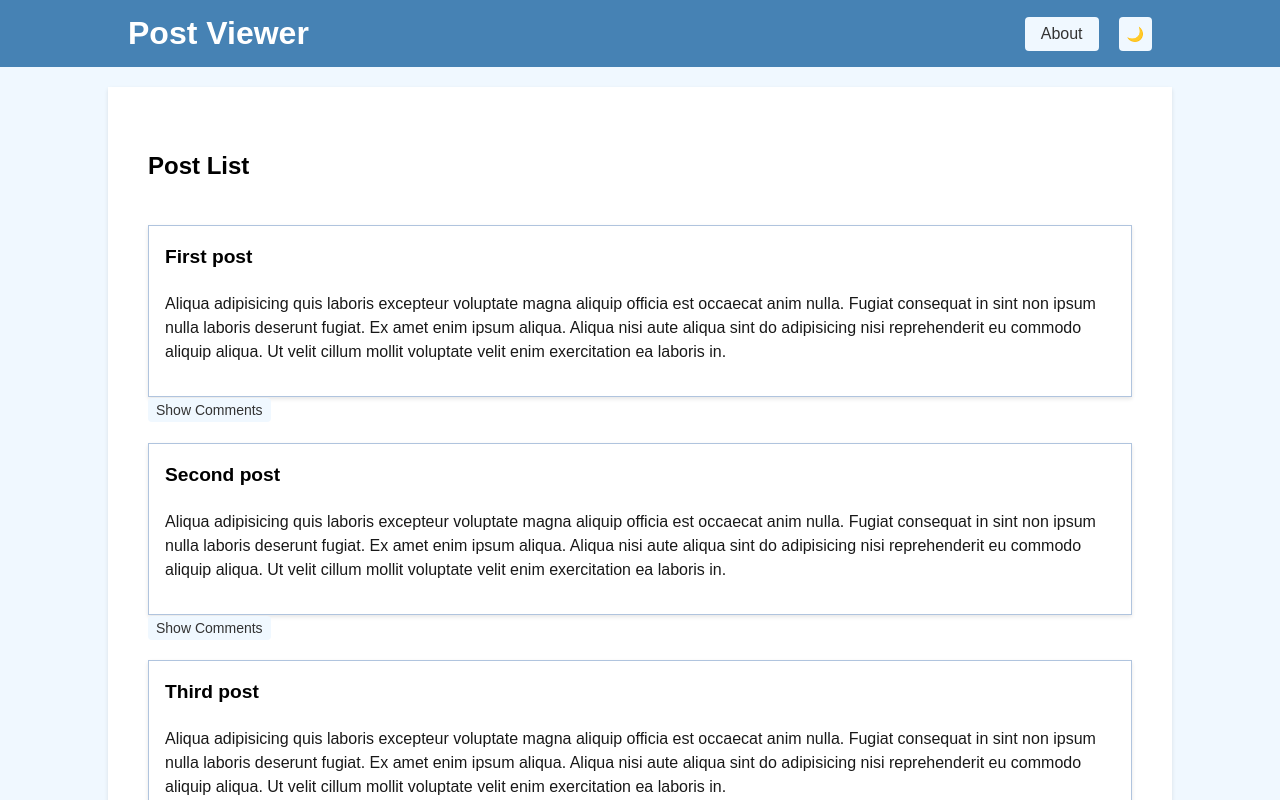
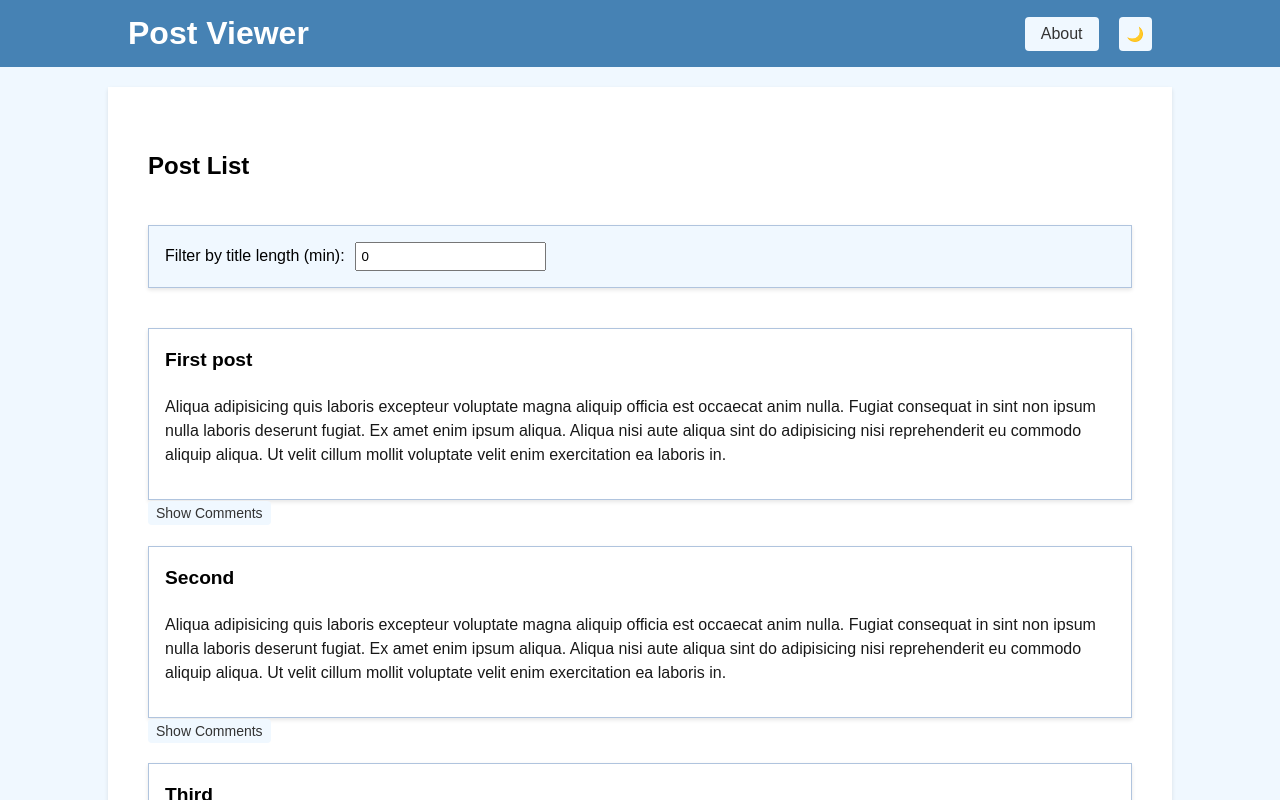
Before and after one commit to digrayden/Post-Viewer, a React (Vite) app in the folder post-viewer-app/: page / in a window 1280 px wide. Shown: the top 800 px of the page. Built offline with nearby package versions, Linux system fonts and the light colour scheme.

Commit message:
feat: add code for filtred posts by title length

```diff
--- a/post-viewer-app/src/App.css
+++ b/post-viewer-app/src/App.css
@@ -250,3 +250,16 @@ body {
   justify-content: center;
   font-size: 1.25rem;
 }
+
+.post-length-filter {
+  margin-bottom: 20px;
+  border: 1px solid var(--card-border);
+  padding: 16px;
+  background-color: var(--primary-color);
+  box-shadow: var(--card-shadow);
+}
+
+.post-length-filter input {
+  margin-left: 10px;
+  padding: 5px;
+}
--- a/post-viewer-app/src/features/PostLengthFilter/lib/filterByLength.ts
+++ b/post-viewer-app/src/features/PostLengthFilter/lib/filterByLength.ts
@@ -0,0 +1,6 @@
+export const filterByLength = (
+  posts: { id: number; title: string; body: string }[],
+  minLength: number
+) => {
+  return posts.filter(post => post.title.length >= minLength);
+};
--- a/post-viewer-app/src/features/PostLengthFilter/ui/PostLengthFilter.tsx
+++ b/post-viewer-app/src/features/PostLengthFilter/ui/PostLengthFilter.tsx
@@ -0,0 +1,38 @@
+import { useState, useEffect } from 'react';
+import { filterByLength } from '../lib/filterByLength';
+
+interface PostLengthFilterProp {
+  allPosts: { id: number; title: string; body: string }[];
+  onFilter: (filteredPosts: { id: number; title: string; body: string }[]) => void;
+  currentLength: number;
+}
+
+const PostLengthFilter = ({ allPosts, onFilter, currentLength }: PostLengthFilterProp) => {
+  const [minLength, setMinLength] = useState(currentLength);
+
+  useEffect(() => {
+    const filtered = filterByLength(allPosts, minLength);
+    onFilter(filtered);
+  }, [minLength, allPosts, onFilter]);
+
+  const handleFilter = (e: React.ChangeEvent<HTMLInputElement>) => {
+    const length = parseInt(e.target.value) || 0;
+    setMinLength(length);
+  };
+
+  return (
+    <div className="post-length-filter">
+      <label>
+        Filter by title length (min):
+        <input
+          type="number"
+          value={minLength}
+          onChange={handleFilter}
+          min="0"
+        />
+      </label>
+    </div>
+  );
+};
+
+export default PostLengthFilter;
--- a/post-viewer-app/src/widgets/PostList/PostList.tsx
+++ b/post-viewer-app/src/widgets/PostList/PostList.tsx
@@ -1,12 +1,15 @@
 import PostCard from "../../entities/post/ui/PostCard";
-import { useCallback, useState } from "react";
+import { useCallback, useState, useMemo } from "react";
 import CommentList from "../../widgets/CommentList/ui/CommentList";
 import { somePosts, someComments } from "./constants";
 import Button from "../../shared/ui/Button/Button";
 import { withLoading } from "../../shared/lib/hoc/HOC";
+import PostLengthFilter from '../../features/PostLengthFilter/ui/PostLengthFilter';
 
 const PostListComponent = () => {
   const [showComments, setShowComments] = useState<Record<number, boolean>>({});
+  const [filteredPosts, setFilteredPosts] = useState(somePosts);
+  const [currentMinLength, setCurrentMinLength] = useState(0);
 
   const toggleComments = useCallback((postId: number) => {
     setShowComments(prev => ({
@@ -15,11 +18,28 @@ const PostListComponent = () => {
     }));
   }, []);
 
+  const handleFilter = useCallback((newFilteredPosts: typeof somePosts) => {
+    setFilteredPosts(newFilteredPosts);
+    if (newFilteredPosts.length > 0) {
+      setCurrentMinLength(Math.min(...newFilteredPosts.map(p => p.title.length)));
+    } else {
+      setCurrentMinLength(0);
+    }
+  }, []);
+
+  const memoizedPosts = useMemo(() => filteredPosts, [filteredPosts]);
+
   return (
     <div className="post-list">
       <h2 className="post-list_title">Post List</h2>
 
-      {somePosts.map((post) => (
+      <PostLengthFilter
+        allPosts={somePosts}
+        onFilter={handleFilter}
+        currentLength={currentMinLength}
+      />
+
+      {memoizedPosts.map((post) => (
         <div key={post.id}>
           <PostCard post={post} />
           <Button onClick={() => toggleComments(post.id)} variant="secondary" size="sm">
--- a/post-viewer-app/src/widgets/PostList/constants.ts
+++ b/post-viewer-app/src/widgets/PostList/constants.ts
@@ -1,7 +1,8 @@
 export const somePosts = [
   {id: 1, title: 'First post', body: 'Aliqua adipisicing quis laboris excepteur voluptate magna aliquip officia est occaecat anim nulla. Fugiat consequat in sint non ipsum nulla laboris deserunt fugiat. Ex amet enim ipsum aliqua. Aliqua nisi aute aliqua sint do adipisicing nisi reprehenderit eu commodo aliquip aliqua. Ut velit cillum mollit voluptate velit enim exercitation ea laboris in.'},
-  {id: 2, title: 'Second post', body: 'Aliqua adipisicing quis laboris excepteur voluptate magna aliquip officia est occaecat anim nulla. Fugiat consequat in sint non ipsum nulla laboris deserunt fugiat. Ex amet enim ipsum aliqua. Aliqua nisi aute aliqua sint do adipisicing nisi reprehenderit eu commodo aliquip aliqua. Ut velit cillum mollit voluptate velit enim exercitation ea laboris in.'},
-  {id: 3, title: 'Third post', body: 'Aliqua adipisicing quis laboris excepteur voluptate magna aliquip officia est occaecat anim nulla. Fugiat consequat in sint non ipsum nulla laboris deserunt fugiat. Ex amet enim ipsum aliqua. Aliqua nisi aute aliqua sint do adipisicing nisi reprehenderit eu commodo aliquip aliqua. Ut velit cillum mollit voluptate velit enim exercitation ea laboris in.'},
+  {id: 2, title: 'Second', body: 'Aliqua adipisicing quis laboris excepteur voluptate magna aliquip officia est occaecat anim nulla. Fugiat consequat in sint non ipsum nulla laboris deserunt fugiat. Ex amet enim ipsum aliqua. Aliqua nisi aute aliqua sint do adipisicing nisi reprehenderit eu commodo aliquip aliqua. Ut velit cillum mollit voluptate velit enim exercitation ea laboris in.'},
+  {id: 3, title: 'Third', body: 'Aliqua adipisicing quis laboris excepteur voluptate magna aliquip officia est occaecat anim nulla. Fugiat consequat in sint non ipsum nulla laboris deserunt fugiat. Ex amet enim ipsum aliqua. Aliqua nisi aute aliqua sint do adipisicing nisi reprehenderit eu commodo aliquip aliqua. Ut velit cillum mollit voluptate velit enim exercitation ea laboris in.'},
+  {id: 3, title: 'Four', body: 'Aliqua adipisicing quis laboris excepteur voluptate magna aliquip officia est occaecat anim nulla. Fugiat consequat in sint non ipsum nulla laboris deserunt fugiat. Ex amet enim ipsum aliqua. Aliqua nisi aute aliqua sint do adipisicing nisi reprehenderit eu commodo aliquip aliqua. Ut velit cillum mollit voluptate velit enim exercitation ea laboris in.'},
 ];
 
 export const someComments = [
```
